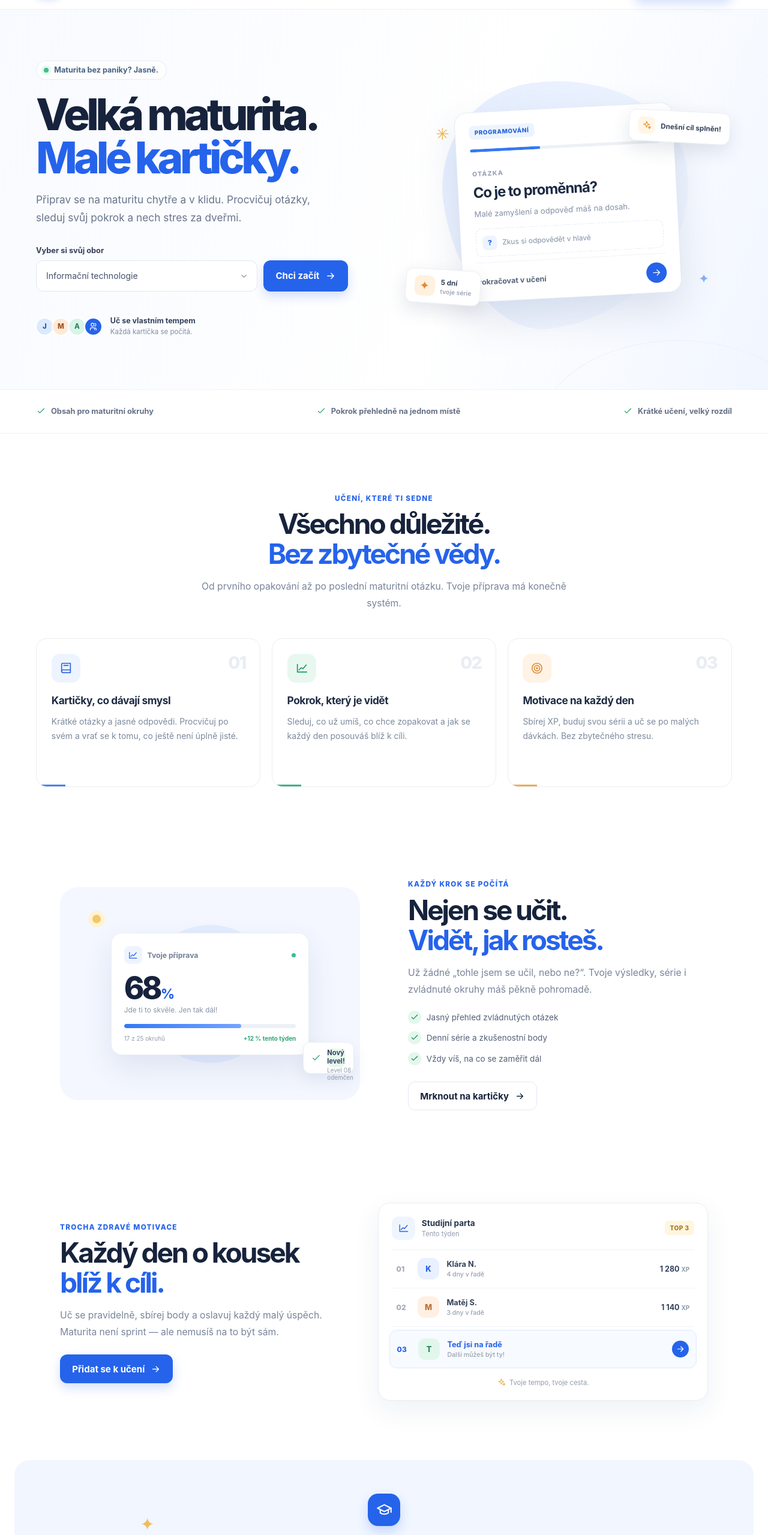
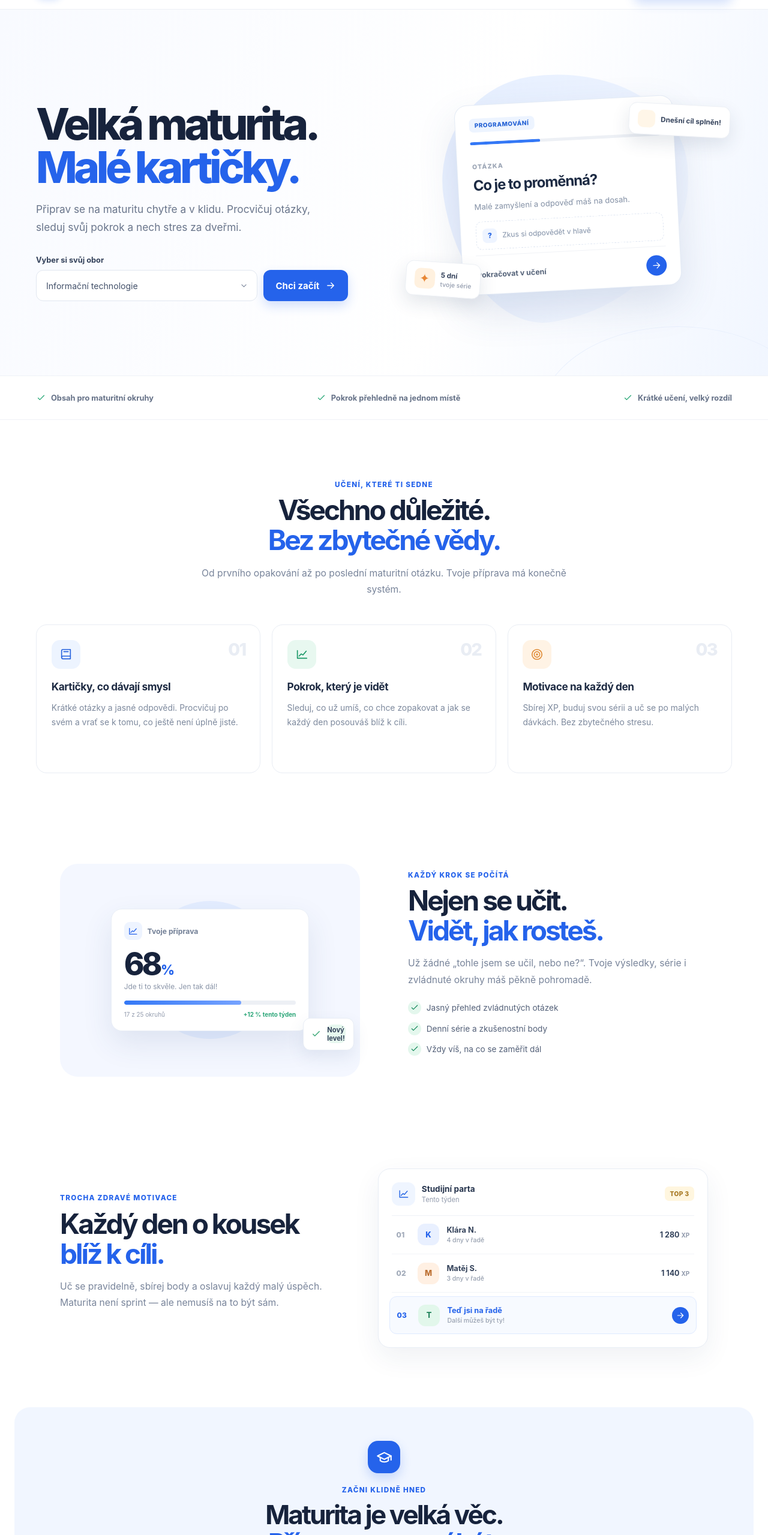
Before and after one commit to eduardmeloun/maturitni_procvicovani, a React (Vite) app: page / in a window 1280 px wide. Shown: the part 67-2626 px from the top of the page at 60% size. Built offline with nearby package versions, Linux system fonts and the light colour scheme.

Commit message:
opravil jsem bylbosti v ui

```diff
--- a/src/pages/contact/ContactPage.module.scss
+++ b/src/pages/contact/ContactPage.module.scss
@@ -8,7 +8,6 @@
 .breadcrumb { display: flex; align-items: center; gap: .45rem; margin-top: 1.5rem; color: #8d98aa; font-size: .78rem; }
 .breadcrumb svg { transform: rotate(-90deg); }
 .breadcrumb strong { color: #4a5870; font-weight: 700; }
-.heroSpark { position: absolute; top: 52px; right: 12%; color: #f0be61; font-size: 3.4rem; }
 .content { width: min(1080px, calc(100% - 48px)); margin: auto; padding: 5rem 0 4.5rem; display: grid; grid-template-columns: .8fr 1.2fr; align-items: start; gap: 5.2rem; }
 .infoColumn h2 { margin: .65rem 0 .8rem; color: #17233c; font-size: 2.45rem; line-height: 1.06; letter-spacing: -.07em; }
 .intro { max-width: 380px; color: #778398; font-size: .91rem; line-height: 1.75; }
@@ -44,4 +43,4 @@
 .bottomNote p { margin: 0; }
 .bottomNote strong { color: #53617a; }
 @media (max-width: 820px) { .content { gap: 2.5rem; } .heroInner { width: min(100% - 36px, 560px); } .content, .bottomNote { width: min(100% - 36px, 650px); } }
-@media (max-width: 680px) { .heroInner { padding: 3rem 0; } .heroSpark { top: 38px; right: 4%; font-size: 2.4rem; } .content { padding: 3.2rem 0; grid-template-columns: 1fr; gap: 2rem; } .infoColumn h2 { font-size: 2.2rem; } .formCard { padding: 1.25rem; } .formBottom { align-items: stretch; flex-direction: column; } .formBottom > span { order: 2; } .formBottom > button { width: 100%; } .bottomNote { margin-bottom: 3rem; text-align: left; } }
+@media (max-width: 680px) { .heroInner { padding: 3rem 0; }  .content { padding: 3.2rem 0; grid-template-columns: 1fr; gap: 2rem; } .infoColumn h2 { font-size: 2.2rem; } .formCard { padding: 1.25rem; } .formBottom { align-items: stretch; flex-direction: column; } .formBottom > span { order: 2; } .formBottom > button { width: 100%; } .bottomNote { margin-bottom: 3rem; text-align: left; } }
--- a/src/pages/contact/ContactPage.tsx
+++ b/src/pages/contact/ContactPage.tsx
@@ -14,17 +14,14 @@ export function ContactPage() {
           <h1>Ozvi se nám.<br /><span>Fakt rádi.</span></h1>
           <p>Máš nápad, našel/našla jsi chybu nebo ti chybí nějaké téma? Napiš nám — pomůžeš tím celé studijní partě.</p>
           <div className={styles.breadcrumb}><span>Domů</span><Icon name="chevron" size={14} /><strong>Kontakty</strong></div>
-          <span className={styles.heroSpark}>✳</span>
+
         </div>
       </section>
       <section className={styles.content}>
         <ContactInfo email={contactEmail} />
         <ContactForm email={contactEmail} />
       </section>
-      <section className={styles.bottomNote}>
-        <Icon name="sparkle" size={18} />
-        <p><strong>Každý nápad nás posouvá dál.</strong> Díky, že pomáháš dělat přípravu na maturitu o něco lepší.</p>
-      </section>
+
     </div>
   )
 }
--- a/src/pages/contact/ui/ContactForm.tsx
+++ b/src/pages/contact/ui/ContactForm.tsx
@@ -26,7 +26,7 @@ export function ContactForm({ email }: { email: string }) {
     <div className={styles.formCard}>
       <div className={styles.formHeading}>
         <span className={styles.formIcon}><Icon name="send" size={20} /></span>
-        <div><h2>Napiš nám zprávu</h2><p>Chyba, nápad nebo jen ahoj? Sem s tím.</p></div>
+        <div><h2>Napiš nám zprávu</h2><p>Chyba, nápad? Sem s tím.</p></div>
       </div>
       {sent && (
         <div className={styles.notice} role="status">
--- a/src/pages/home/HomePage.module.scss
+++ b/src/pages/home/HomePage.module.scss
@@ -40,9 +40,7 @@
 .streak { display: grid; width: 34px; height: 34px; place-items: center; border-radius: 10px; color: #e88735; background: #fff1df; font-size: 1.25rem; }
 .floatBottom strong, .floatBottom small { display: block; }
 .floatBottom small { margin-top: 2px; color: #929bad; font-size: .65rem; font-weight: 550; }
-.spark { position: absolute; color: #f0b858; }
-.sparkOne { top: 80px; left: 53px; font-size: 1.7rem; }
-.sparkTwo { bottom: 70px; right: 38px; color: #8aaff4; font-size: 1.35rem; }
+
 .heroOrnament { position: absolute; right: -80px; bottom: -218px; width: 460px; height: 300px; border: 1px solid #e9f0fd; border-radius: 50%; }
 .trustStrip { min-height: 74px; padding: 1rem max(24px, calc((100% - 1160px) / 2)); display: flex; justify-content: space-between; align-items: center; gap: 1rem; border-top: 1px solid #eff2f7; border-bottom: 1px solid #eff2f7; background: #fff; }
 .trustStrip > div { display: flex; align-items: center; gap: .5rem; color: #657187; font-size: .8rem; font-weight: 650; }
@@ -70,7 +68,6 @@
 .progressCard { position: relative; z-index: 1; width: min(330px, 78%); padding: 1.3rem; border: 1px solid #e9eef6; border-radius: 18px; background: #fff; box-shadow: 0 20px 50px rgba(45,76,131,.11); }
 .progressHeader { display: flex; align-items: center; gap: .55rem; color: #738097; font-size: .76rem; font-weight: 700; }
 .progressBadge { display: grid; width: 30px; height: 30px; place-items: center; border-radius: 9px; color: #2563eb; background: #eef4ff; }
-.liveDot { width: 7px; height: 7px; margin-left: auto; border-radius: 50%; background: #3cbd8d; }
 .progressPercent { margin-top: .85rem; color: #17233c; font-size: 3.2rem; font-weight: 850; letter-spacing: -.08em; line-height: 1; }
 .progressPercent span { margin-left: .1rem; color: #2563eb; font-size: 1.4rem; }
 .progressCard > p { margin: .35rem 0 1rem; color: #8994a7; font-size: .74rem; }
@@ -81,8 +78,6 @@
 .miniBadge > span { display: grid; width: 31px; height: 31px; place-items: center; border-radius: 9px; background: #e7f8ef; }
 .miniBadge b, .miniBadge small { display: block; }
 .miniBadge b { color: #36445c; font-size: .7rem; }
-.miniBadge small { margin-top: 2px; color: #919bad; font-size: .62rem; }
-.artDot { position: absolute; top: 46px; left: 54px; width: 14px; height: 14px; border-radius: 50%; background: #f4c769; box-shadow: 0 0 0 7px #fff3d4; }
 .progressCopy ul { display: grid; gap: .8rem; margin: 1.35rem 0 1.7rem; padding: 0; list-style: none; }
 .progressCopy li { display: flex; align-items: center; gap: .55rem; color: #536078; font-size: .85rem; }
 .progressCopy li svg { flex: 0 0 auto; display: grid; width: 22px; height: 22px; padding: 3px; border-radius: 50%; color: #168a5c; background: #e4f7ed; }
@@ -115,8 +110,6 @@
 .ctaIcon { display: grid; width: 54px; height: 54px; margin: 0 auto 1rem; place-items: center; border-radius: 17px; color: #fff; background: #2563eb; box-shadow: 0 8px 18px rgba(37,99,235,.22); }
 .cta h2 { margin: .6rem 0; font-size: clamp(2rem, 4vw, 2.75rem); }
 .cta > p { margin: .7rem 0 1.3rem; color: #78849a; font-size: .92rem; }
-.ctaStar { position: absolute; top: 22%; left: 17%; color: #efbd5d; font-size: 1.8rem; }
-.ctaDot { position: absolute; right: 17%; bottom: 25%; width: 12px; height: 12px; border-radius: 50%; background: #91b3f4; box-shadow: 0 0 0 7px #e2ebfd; }
 @media (max-width: 900px) { .heroInner { min-height: 550px; grid-template-columns: 1fr .85fr; gap: .5rem; padding: 4.3rem 0; } .visual { min-height: 370px; } .floatTop { right: -5px; } .progressSection, .leaderboard { gap: 2.5rem; } .trustStrip { flex-wrap: wrap; justify-content: center; column-gap: 2rem; } .trustStrip > div { font-size: .75rem; } }
-@media (max-width: 700px) { .heroInner { width: min(100% - 36px, 560px); grid-template-columns: 1fr; padding: 3.3rem 0 2rem; } .heroCopy { max-width: none; } .hero h1 { font-size: clamp(3.15rem, 12vw, 4.4rem); } .lead { font-size: .98rem; } .visual { min-height: 380px; margin-top: .4rem; } .floatTop { right: 1%; } .floatBottom { left: 2%; } .trustStrip { padding: 1rem 18px; gap: .7rem 1.3rem; justify-content: flex-start; } .trustStrip > div { width: calc(50% - .7rem); font-size: .7rem; } .features { width: min(100% - 36px, 560px); padding: 4.5rem 0; } .sectionHeading { margin-bottom: 2rem; } .featureGrid { grid-template-columns: 1fr; gap: .8rem; } .featureCard { min-height: 0; padding: 1.25rem; } .featureCard h3 { margin-top: .8rem; } .progressSection, .leaderboard { width: min(100% - 36px, 560px); padding: 2rem 0 4.5rem; grid-template-columns: 1fr; gap: 2rem; } .progressArt { min-height: 320px; } .progressCopy, .leaderCopy { grid-row: 1; } .rankCard { padding: 1rem; } .cta { margin: 0 18px 4rem; padding: 3rem 1rem; } .ctaStar { left: 6%; } .ctaDot { right: 8%; } }
+@media (max-width: 700px) { .heroInner { width: min(100% - 36px, 560px); grid-template-columns: 1fr; padding: 3.3rem 0 2rem; } .heroCopy { max-width: none; } .hero h1 { font-size: clamp(3.15rem, 12vw, 4.4rem); } .lead { font-size: .98rem; } .visual { min-height: 380px; margin-top: .4rem; } .floatTop { right: 1%; } .floatBottom { left: 2%; } .trustStrip { padding: 1rem 18px; gap: .7rem 1.3rem; justify-content: flex-start; } .trustStrip > div { width: calc(50% - .7rem); font-size: .7rem; } .features { width: min(100% - 36px, 560px); padding: 4.5rem 0; } .sectionHeading { margin-bottom: 2rem; } .featureGrid { grid-template-columns: 1fr; gap: .8rem; } .featureCard { min-height: 0; padding: 1.25rem; } .featureCard h3 { margin-top: .8rem; } .progressSection, .leaderboard { width: min(100% - 36px, 560px); padding: 2rem 0 4.5rem; grid-template-columns: 1fr; gap: 2rem; } .progressArt { min-height: 320px; } .progressCopy, .leaderCopy { grid-row: 1; } .rankCard { padding: 1rem; } .cta { margin: 0 18px 4rem; padding: 3rem 1rem; }}
 @media (max-width: 420px) { .formRow { flex-direction: column; } .formRow > button { width: 100%; } .visual { min-height: 340px; } .studyCard { padding: 1.05rem 1.1rem .85rem; } .cardBody { min-height: 145px; } .float { padding: .55rem .65rem; } .floatTop { top: 30px; } .floatBottom { bottom: 25px; } .rankRow { grid-template-columns: 22px 34px 1fr auto; gap: .45rem; } .rankRow > strong { font-size: .7rem; } }
--- a/src/pages/home/HomePage.tsx
+++ b/src/pages/home/HomePage.tsx
@@ -17,8 +17,8 @@ export function HomePage({ onAuth }: Props) {
       <HomeHero onStart={startLearning} />
       <TrustStrip />
       <FeatureSection />
-      <ProgressSection onStart={startLearning} />
-      <LeaderboardSection onJoin={startLearning} />
+      <ProgressSection  />
+      <LeaderboardSection  />
       <CallToActionSection onStart={startLearning} />
     </div>
   )
--- a/src/pages/home/ui/CallToActionSection.tsx
+++ b/src/pages/home/ui/CallToActionSection.tsx
@@ -9,7 +9,7 @@ export function CallToActionSection({ onStart }: { onStart: () => void }) {
       <h2>Maturita je velká věc.<br /><span>Příprava nemusí být.</span></h2>
       <p>Dej si první kartičku a uvidíš, že to půjde.</p>
       <Button onClick={onStart}>Jdu do toho <Icon name="arrow" size={18} /></Button>
-      <span className={styles.ctaStar}>✦</span><span className={styles.ctaDot} />
+
     </section>
   )
 }
--- a/src/pages/home/ui/FeatureSection.tsx
+++ b/src/pages/home/ui/FeatureSection.tsx
@@ -20,7 +20,7 @@ export function FeatureSection() {
           <article className={styles.featureCard} key={feature.number}>
             <div className={`${styles.featureIcon} ${styles[feature.tone]}`}><Icon name={feature.icon} size={22} /></div>
             <span className={styles.featureNumber}>{feature.number}</span>
-            <h3>{feature.title}</h3><p>{feature.body}</p><span className={styles.featureLine} />
+            <h3>{feature.title}</h3><p>{feature.body}</p><span  />
           </article>
         ))}
       </div>
--- a/src/pages/home/ui/HomeHero.tsx
+++ b/src/pages/home/ui/HomeHero.tsx
@@ -9,7 +9,6 @@ export function HomeHero({ onStart }: { onStart: () => void }) {
     <section className={styles.hero}>
       <div className={styles.heroInner}>
         <div className={styles.heroCopy}>
-          <span className={styles.pill}><span className={styles.pillDot} /> Maturita bez paniky? Jasně.</span>
           <h1>Velká maturita.<br /><span>Malé kartičky.</span></h1>
           <p className={styles.lead}>Připrav se na maturitu chytře a v klidu. Procvičuj otázky, sleduj svůj pokrok a nech stres za dveřmi.</p>
           <form className={styles.startForm} onSubmit={(event) => { event.preventDefault(); onStart() }}>
@@ -25,15 +24,12 @@ export function HomeHero({ onStart }: { onStart: () => void }) {
               <Button type="submit">Chci začít <Icon name="arrow" size={18} /></Button>
             </div>
           </form>
-          <div className={styles.socialProof}>
-            <div className={styles.avatars}><span>J</span><span>M</span><span>A</span><span><Icon name="users" size={15} /></span></div>
-            <p><strong>Uč se vlastním tempem</strong><br />Každá kartička se počítá.</p>
-          </div>
+
         </div>
 
         <div className={styles.visual} aria-label="Ukázka studijní kartičky" role="img">
           <div className={styles.blob} />
-          <div className={`${styles.float} ${styles.floatTop}`}><span><Icon name="sparkle" size={17} /></span> Dnešní cíl splněn!</div>
+          <div className={`${styles.float} ${styles.floatTop}`}><span></span> Dnešní cíl splněn!</div>
           <div className={styles.studyCard}>
             <div className={styles.cardTop}><span className={styles.cardTag}>PROGRAMOVÁNÍ</span><span className={styles.cardCount}>04 <i>/ 12</i></span></div>
             <div className={styles.cardProgress}><span /></div>
@@ -48,8 +44,7 @@ export function HomeHero({ onStart }: { onStart: () => void }) {
           <div className={`${styles.float} ${styles.floatBottom}`}>
             <span className={styles.streak}>✦</span><div><strong>5 dní</strong><small>tvoje série</small></div>
           </div>
-          <span className={`${styles.spark} ${styles.sparkOne}`}>✳</span>
-          <span className={`${styles.spark} ${styles.sparkTwo}`}>✦</span>
+
         </div>
       </div>
       <div className={styles.heroOrnament} />
--- a/src/pages/home/ui/LeaderboardSection.tsx
+++ b/src/pages/home/ui/LeaderboardSection.tsx
@@ -1,4 +1,4 @@
-import { Button, Icon } from '../../../shared/ui'
+import { Icon } from '../../../shared/ui'
 import styles from '../HomePage.module.scss'
 
 const rankings = [
@@ -6,14 +6,14 @@ const rankings = [
   { position: '02', initial: 'M', name: 'Matěj S.', streak: '3 dny v řadě', points: '1 140', color: 'avatarOrange' },
 ]
 
-export function LeaderboardSection({ onJoin }: { onJoin: () => void }) {
+export function LeaderboardSection() {
   return (
     <section className={styles.leaderboard} id="leaderboard">
       <div className={styles.leaderCopy}>
         <span className={styles.eyebrow}>Trocha zdravé motivace</span>
         <h2>Každý den o kousek<br /><span>blíž k cíli.</span></h2>
         <p>Uč se pravidelně, sbírej body a oslavuj každý malý úspěch. Maturita není sprint — ale nemusíš na to být sám.</p>
-        <Button onClick={onJoin}>Přidat se k učení <Icon name="arrow" size={17} /></Button>
+
       </div>
       <div className={styles.rankCard}>
         <div className={styles.rankHeading}>
@@ -34,7 +34,7 @@ export function LeaderboardSection({ onJoin }: { onJoin: () => void }) {
           <span className={styles.rankName}>Teď jsi na řadě<small>Další můžeš být ty!</small></span>
           <span className={styles.rankArrow}><Icon name="arrow" size={16} /></span>
         </div>
-        <p className={styles.rankFoot}><Icon name="sparkle" size={15} /> Tvoje tempo, tvoje cesta.</p>
+
       </div>
     </section>
   )
--- a/src/pages/home/ui/ProgressSection.tsx
+++ b/src/pages/home/ui/ProgressSection.tsx
@@ -1,19 +1,19 @@
-import { Button, Icon } from '../../../shared/ui'
+import {  Icon } from '../../../shared/ui'
 import styles from '../HomePage.module.scss'
 
-export function ProgressSection({ onStart }: { onStart: () => void }) {
+export function ProgressSection() {
   return (
     <section className={styles.progressSection}>
       <div className={styles.progressArt} aria-hidden="true">
         <div className={styles.progressCard}>
-          <div className={styles.progressHeader}><span className={styles.progressBadge}><Icon name="chart" size={17} /></span><span>Tvoje příprava</span><span className={styles.liveDot} /></div>
+          <div className={styles.progressHeader}><span className={styles.progressBadge}><Icon name="chart" size={17} /></span><span>Tvoje příprava</span></div>
           <div className={styles.progressPercent}>68<span>%</span></div>
           <p>Jde ti to skvěle. Jen tak dál!</p>
           <div className={styles.progressBar}><span /></div>
           <div className={styles.progressMeta}><span>17 z 25 okruhů</span><strong>+12 % tento týden</strong></div>
         </div>
-        <div className={styles.miniBadge}><Icon name="check" size={18} /><span><b>Nový level!</b><small>Level 08 odemčen</small></span></div>
-        <div className={styles.artDot} />
+        <div className={styles.miniBadge}><Icon name="check" size={18} /><span><b>Nový level!</b></span></div>
+
       </div>
       <div className={styles.progressCopy}>
         <span className={styles.eyebrow}>Každý krok se počítá</span>
@@ -24,7 +24,7 @@ export function ProgressSection({ onStart }: { onStart: () => void }) {
           <li><Icon name="check" size={16} /> Denní série a zkušenostní body</li>
           <li><Icon name="check" size={16} /> Vždy víš, na co se zaměřit dál</li>
         </ul>
-        <Button variant="secondary" onClick={onStart}>Mrknout na kartičky <Icon name="arrow" size={17} /></Button>
+
       </div>
     </section>
   )
--- a/src/shared/ui/Icon.tsx
+++ b/src/shared/ui/Icon.tsx
@@ -1,13 +1,13 @@
 import type { ReactNode, SVGProps } from 'react'
 
-export type IconName = 'cap' | 'arrow' | 'check' | 'book' | 'sparkle' | 'chart' | 'target' | 'clock' | 'mail' | 'phone' | 'pin' | 'send' | 'menu' | 'close' | 'chevron' | 'play' | 'shield' | 'users'
+export type IconName = 'cap' | 'arrow' | 'check' | 'book' | 'chart' | 'target' | 'clock' | 'mail' | 'phone' | 'pin' | 'send' | 'menu' | 'close' | 'chevron' | 'play' | 'shield' | 'users'
 
 const paths: Record<IconName, ReactNode> = {
   cap: <><path d="m2 10 10-5 10 5-10 5-10-5Z"/><path d="M6 12v5c3.5 2.5 8.5 2.5 12 0v-5M22 10v6"/></>,
   arrow: <><path d="M5 12h14M13 6l6 6-6 6"/></>,
   check: <path d="m5 12 4 4L19 6"/>,
   book: <><path d="M4 5.5A2.5 2.5 0 0 1 6.5 3H20v17H6.5A2.5 2.5 0 0 1 4 17.5z"/><path d="M4 17.5A2.5 2.5 0 0 1 6.5 15H20M8 7h8"/></>,
-  sparkle: <><path d="m12 3 1.8 5.2L19 10l-5.2 1.8L12 17l-1.8-5.2L5 10l5.2-1.8L12 3Z"/><path d="m19 14 .9 2.1L22 17l-2.1.9L19 20l-.9-2.1L16 17l2.1-.9L19 14Z"/></>,
+
   chart: <><path d="M4 19V5M4 19h17"/><path d="m7 15 4-4 3 2 6-7"/></>,
   target: <><circle cx="12" cy="12" r="9"/><circle cx="12" cy="12" r="5"/><circle cx="12" cy="12" r="1"/></>,
   clock: <><circle cx="12" cy="12" r="9"/><path d="M12 7v5l3 2"/></>,
--- a/src/widgets/site-footer/ui/SiteFooter.tsx
+++ b/src/widgets/site-footer/ui/SiteFooter.tsx
@@ -1,4 +1,4 @@
-import { Brand, Icon } from '../../../shared/ui'
+import { Brand } from '../../../shared/ui'
 import type { Page } from '../../../shared/config/navigation'
 import styles from './SiteFooter.module.scss'
 
@@ -24,10 +24,6 @@ export function SiteFooter({ onNavigate }: Props) {
           <button type="button" onClick={goToFlashcards}>Jak to funguje</button>
           <button type="button" onClick={() => onNavigate('contact')}>Kontakty</button>
         </div>
-        <div className={styles.note}>
-          <span className={styles.noteIcon}><Icon name="sparkle" size={18} /></span>
-          <span>Vytvořeno studenty,<br />pro studenty.</span>
-        </div>
       </div>
       <div className={styles.bottom}>
         <span>© {currentYear} Maturyta Formalyta</span>
```
